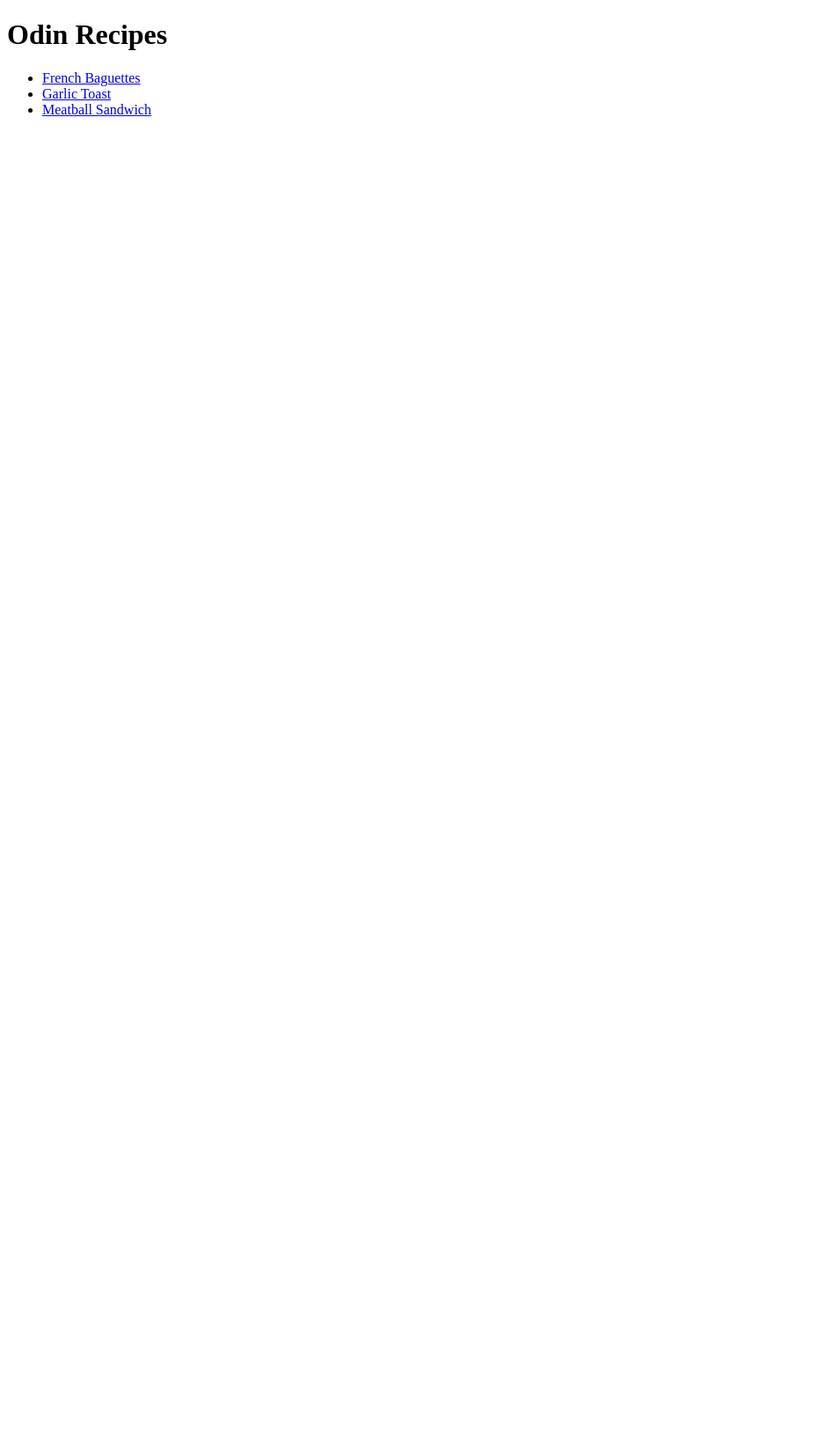
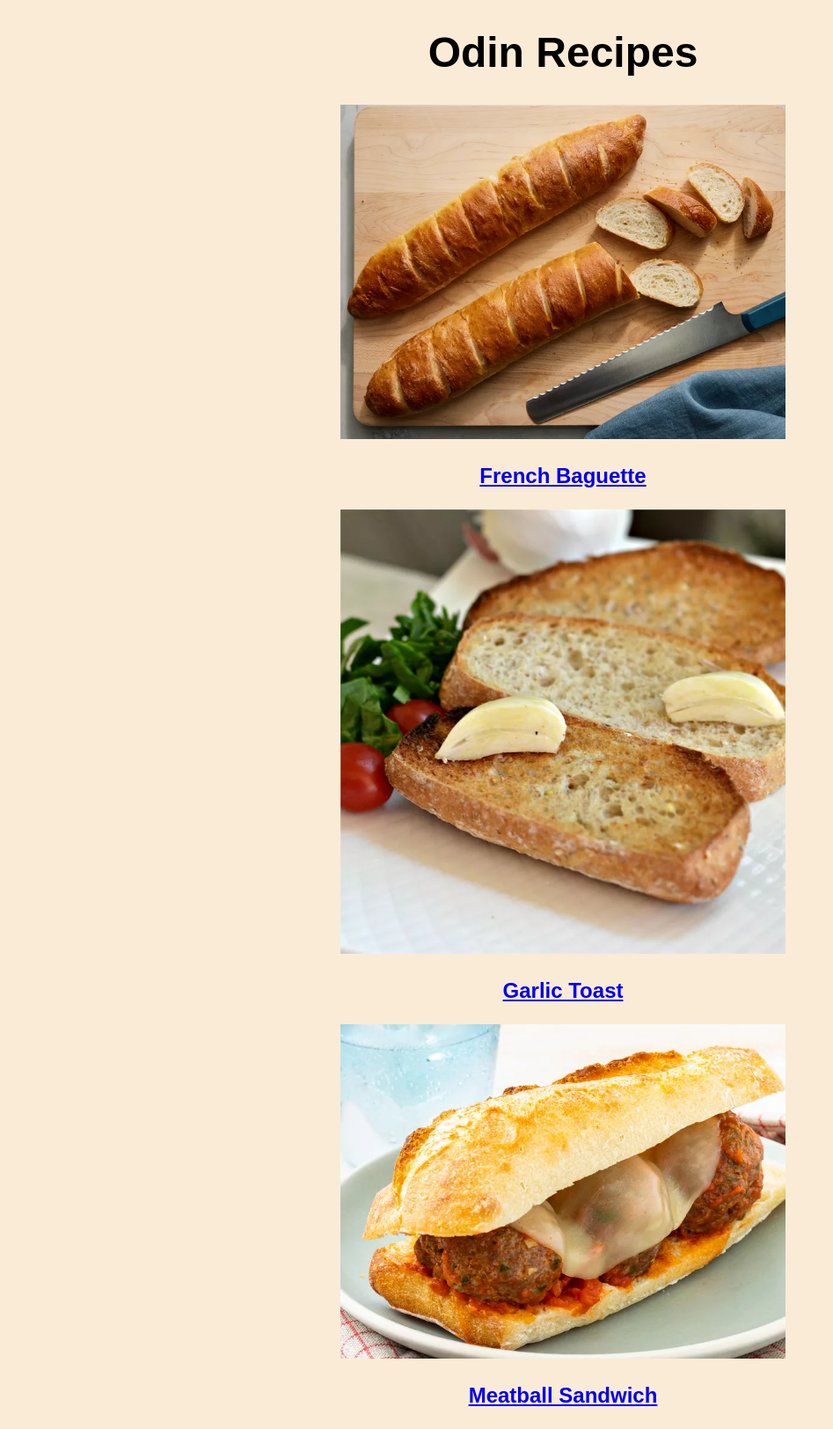
Before and after one commit to NicolasDaCostaLopes/odin-recipes, a plain HTML site: page index.html in a window 1280 px wide. Shown: the whole page at 88% size, without its empty margins (0-947 px from the left). Before the commit the page ends 800 px from the top, so only its background shows below. Drawn offline with Linux system fonts and the light colour scheme.

Commit message:
Add CSS to my HTML
Continued the curriculum of TOP and added the
kind of CSS that i saw so far

```diff
--- a/index.html
+++ b/index.html
@@ -3,13 +3,35 @@
     <head>
         <meta charset="UTF-8">
         <title>Recipe Book</title>
+        <link rel="stylesheet" href="./style.css">
     </head>
     <body>
-        <h1>Odin Recipes</h1>
-        <ul>
-            <li><a href="./recipes/french-baguettes.html">French Baguettes</a></li>
-            <li><a href="./recipes/garlic-toast.html">Garlic Toast</a></li>
-            <li><a href="./recipes/meatball-sandwich.html">Meatball Sandwich</a></li>
+        <h1 class="banner">Odin Recipes</h1>
+        <ul class="recipes-list">
+            <li>
+                <div class="container-recipes">
+                    <a href="./recipes/french-baguettes.html">
+                        <img class="small-picture" src="./img/french-baguettes.webp" alt="French baguettes on a cutting board" >
+                        <p class="name">French Baguette</p>
+                    </a>
+                </div>
+            </li>
+            <li>
+                <div class="container-recipes">
+                    <a href="./recipes/garlic-toast.html">
+                        <img class="small-picture" src="./img/garlic-toast.webp" alt="Garlic toast with garlic cloves on top">
+                        <p class="name">Garlic Toast</p>
+                    </a>
+                </div>
+            </li>
+            <li>
+                <div class="container-recipes">
+                    <a href="./recipes/meatball-sandwich.html">
+                        <img class="small-picture" src="./img/meatball-sandwich.webp" alt="Meatball sandwich with provolone cheese">
+                        <p class="name">Meatball Sandwich</p>
+                    </a>
+                </div>
+            </li>
         </ul>
     </body>
 </html>
--- /dev/null
+++ b/style.css
@@ -0,0 +1,43 @@
+body{
+    background-color: antiquewhite;
+}
+.banner, .recipes-list, * {
+    text-align: center;
+    font-family: "Arial", "Georgia", "Garamond";
+}
+h2.banner{
+    font-size: 24px;
+}
+
+.banner, .name{
+    font-weight: bold;
+}
+.banner{
+    font-size: 48px;
+}
+.name{
+    font-size: 24px;
+}
+.recipes-list{
+    list-style: none;
+    padding: 0 0 0 0;
+}
+
+.small-picture{
+    height: auto;
+    width: 40%;
+
+}
+.container-recipes{
+    text-align: center;
+}
+.picture{
+    height: auto;
+    width: 70%;
+}
+.container-recipes > h3{
+    font-size: 32px;
+}
+.container-recipes .steps-list li{
+    text-align: left;
+}
```
Also changed, not shown: recipes/french-baguettes.html (+9 -6 lines), recipes/garlic-toast.html (+9 -6 lines), recipes/meatball-sandwich.html (+9 -6 lines).
